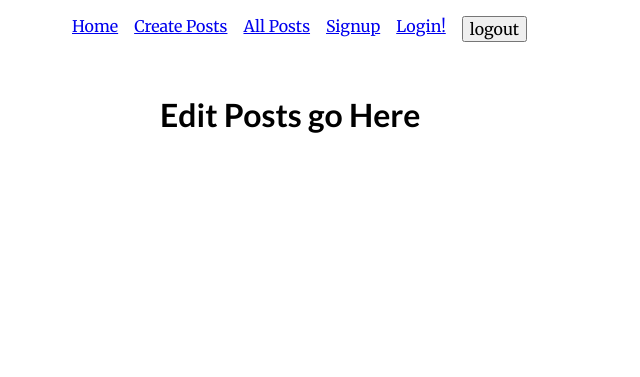
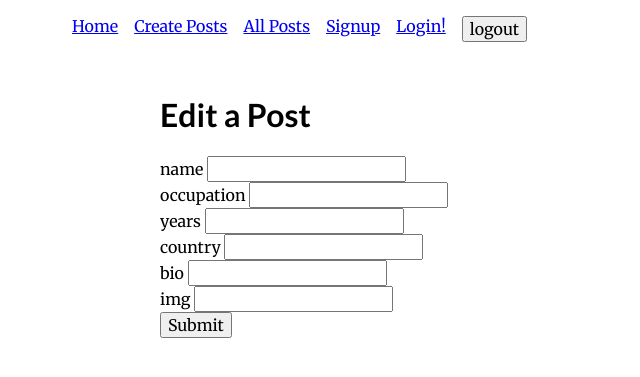
Before and after one commit to jvollherbst/WomeninSTEM, a Node server app: page /posts/1/edit in a window 1280 px wide. Shown: the top 377 px of the page, without its empty margins (0-640 px from the left). Run offline with Node 20, Linux system fonts and the light colour scheme; data that the repository does not hold is empty.

Commit message:
put method is functioning and posts can now be edited.

```diff
--- a/db/pg.js
+++ b/db/pg.js
@@ -128,6 +128,7 @@
   });
 }
 
+
 function editPosts(req, res, next) {
   // Get a Postgres client from the connection pool
   pg.connect(connectionString, function(err, client, done) {
@@ -138,7 +139,8 @@
       return res.status(500).json({ success: false, data: err});
     }
     //console.log(req.body);
-    var query = client.query('DELETE FROM posts WHERE posts_id = $1', [req.params.posts_id],
+    var query = client.query('UPDATE posts SET name = $1, occupation = $2, years = $3, country = $4, bio = $5, img = $6 WHERE posts_id = $7',
+    [req.body.name, req.body.occupation, req.body.years, req.body.country, req.body.bio, req.body.img, req.params.posts_id],
     function(err, result) {
       done()
       if(err) {
--- a/routes/posts.js
+++ b/routes/posts.js
@@ -39,22 +39,42 @@
 
 posts.route('/create')//should render the form for creating new posts
   .get((req, res) => {
-    res.render('posts/new.ejs');
-})
+    res.render('posts/new.ejs', {
+      editForm:{
+        title: 'Create a Post',
+        postURL: '/posts',
+      }
+    });
+  })
 
 //posts by id
 posts.route('/:posts_id')
   .get(db.getPostsId, (req, res) => {
     res.render('posts/post.ejs', {posts: res.rows});
   })
+
+  .put(db.editPosts, (req, res) => {
+    res.status(303).redirect('/posts/' + req.params.posts_id);
+  })
+
   .delete(db.deletePosts, (req, res) => {
     res.redirect("./all");
   })
 
 posts.route('/:posts_id/edit')
-  .get(db.getPostsId, (req, res) => {
-    res.render('posts/editpost.ejs', {posts: res.rows});
+  .get((req, res) => {
+    res.render('posts/new.ejs', {
+      editForm:{
+        title: 'Edit a Post',
+        postURL: '/posts/' + req.params.posts_id + '?_method=PUT',
+      }
+    });
   })
+
+// posts.route('/:posts_id/edit')
+//   .get(db.getPostsId, (req, res) => {
+//     res.render('posts/edit', {posts: res.rows});
+//   })
 
 //edit post by authorization
 // posts.route('/:id/edit')
--- a/views/posts/editpost.ejs
+++ b/views/posts/edit.ejs
@@ -17,9 +17,17 @@
             <p><%= el.country %></p>
             <p><%= el.bio %></p>
         </div>
+        <div>
+        <a href="/posts/<%= el.posts_id %>/edit">
+          <button>Edit Post</button>
+        </a>
+        </div>
+
+        <div>
         <form method="post" action="/posts/<%= el.posts_id %>?_method=DELETE">
           <button>Delete Post</button>
         </form>
+        </div>
       <% }) %>
 
 
--- a/views/posts/new.ejs
+++ b/views/posts/new.ejs
@@ -6,8 +6,8 @@
 <body>
   <%- include ../partials/nav %>
 
-<h1>Create a New Post</h1>
-<form action="/posts" method="post">
+<h1><%= editForm.title %></h1>
+<form action="<%= editForm.postURL %>" method="post">
   <div>
     <label for="name">name</label>
     <input type="text" name="name">
```
Also changed, not shown: views/posts/post.ejs (+12 -0 lines).
